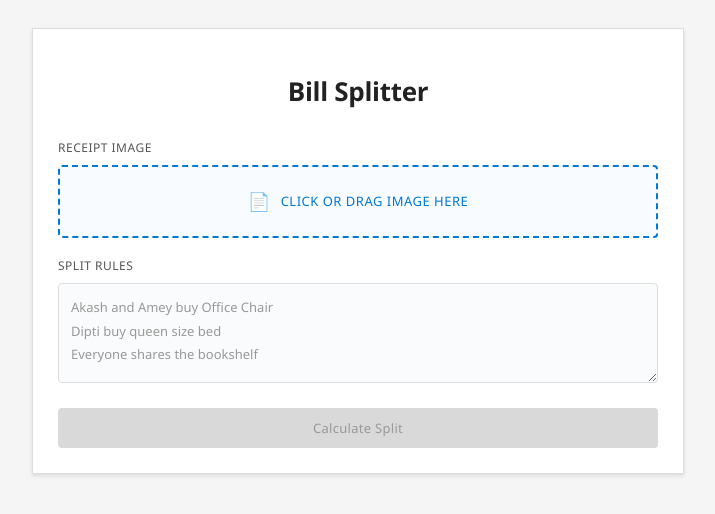
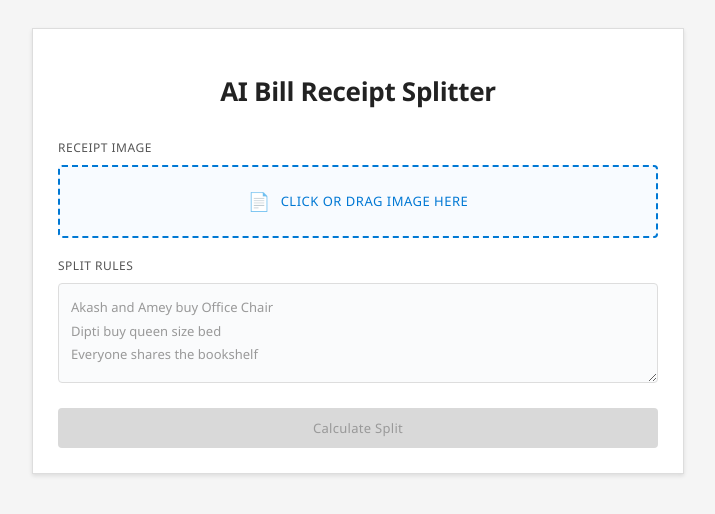
Before and after one commit to shubham-chemate/ai-bill-splitter, a plain HTML site: page static/index.html in a window 1280 px wide. Shown: the whole page, without its empty margins (282-997 px from the left). Drawn offline with Linux system fonts and the light colour scheme.

Commit message:
ui-final

```diff
--- a/static/index.html
+++ b/static/index.html
@@ -249,7 +249,7 @@
 <body>
 
 <div class="container">
-    <h1>Bill Splitter</h1>
+    <h1>AI Bill Receipt Splitter</h1>
 
     <div id="inputSection">
         <form onsubmit="event.preventDefault(); handleSubmit();">
```
